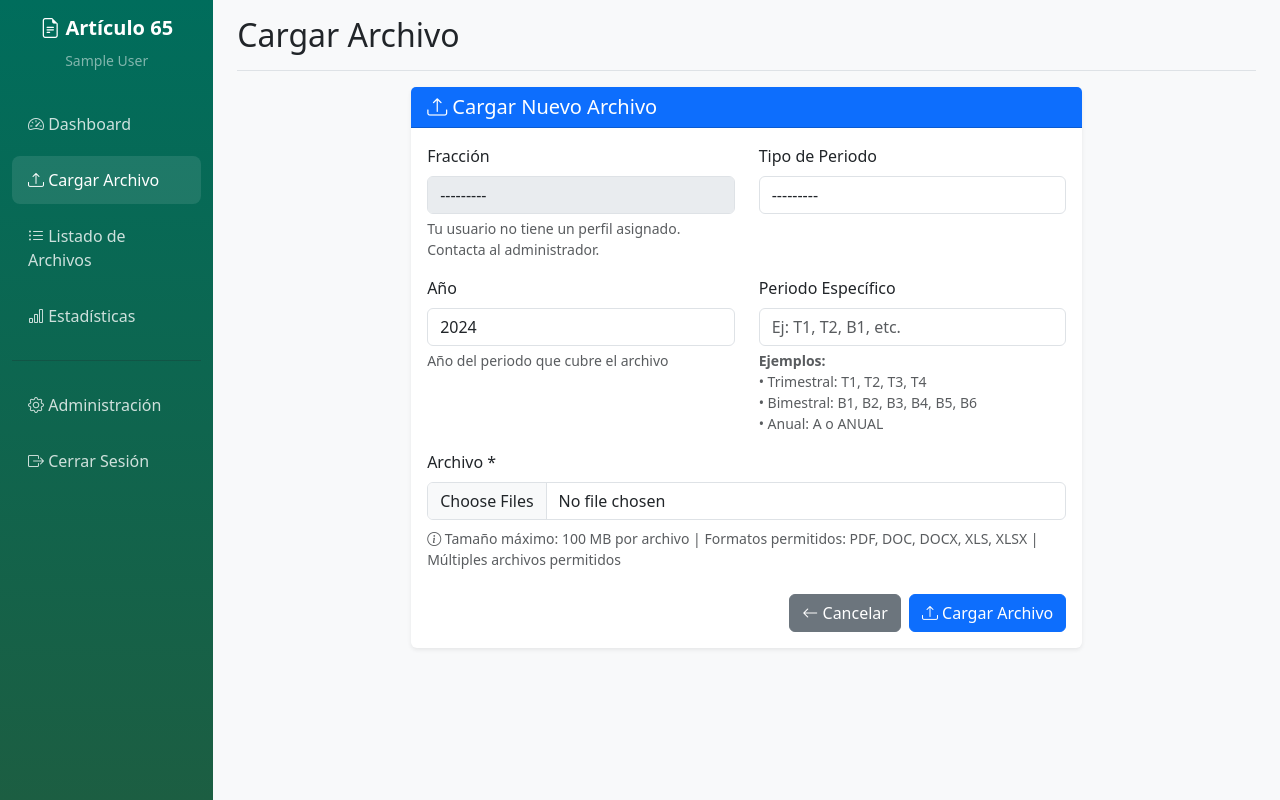
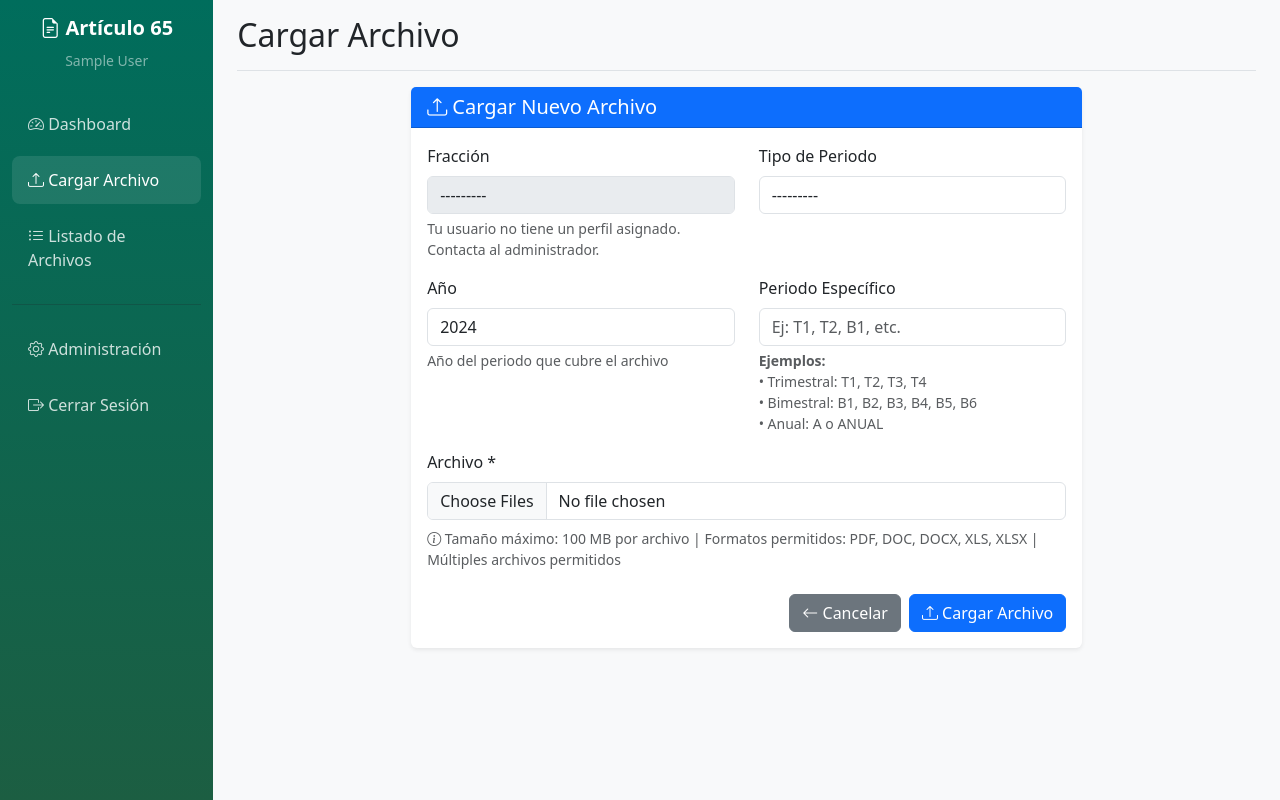
Before and after one commit to maquio369/PROYECTO-TRANSPARENCIA, a Django app: page /cargar/ in a window 1280 px wide. Run offline with Django 5.2, Linux system fonts and the light colour scheme; the visitor is signed in with stand-in values (Sample User, id 1); data that the repository does not hold is empty.

Commit message:
Base sin Estadisticas

```diff
--- a/templates/base.html
+++ b/templates/base.html
@@ -99,12 +99,12 @@
                                 <i class="bi bi-list-ul"></i> Listado de Archivos
                             </a>
                         </li>
-                        <li class="nav-item">
+                       <!--- <li class="nav-item">
                             <a class="nav-link {% if request.resolver_match.url_name == 'estadisticas' %}active{% endif %}"
                                href="{% url 'archivos:estadisticas' %}">
                                 <i class="bi bi-bar-chart"></i> Estadísticas
                             </a>
-                        </li>
+                        </li> -->
                         <hr class="bg-white">
                         <li class="nav-item">
                             <a class="nav-link" href="{% url 'admin:index' %}">
```
